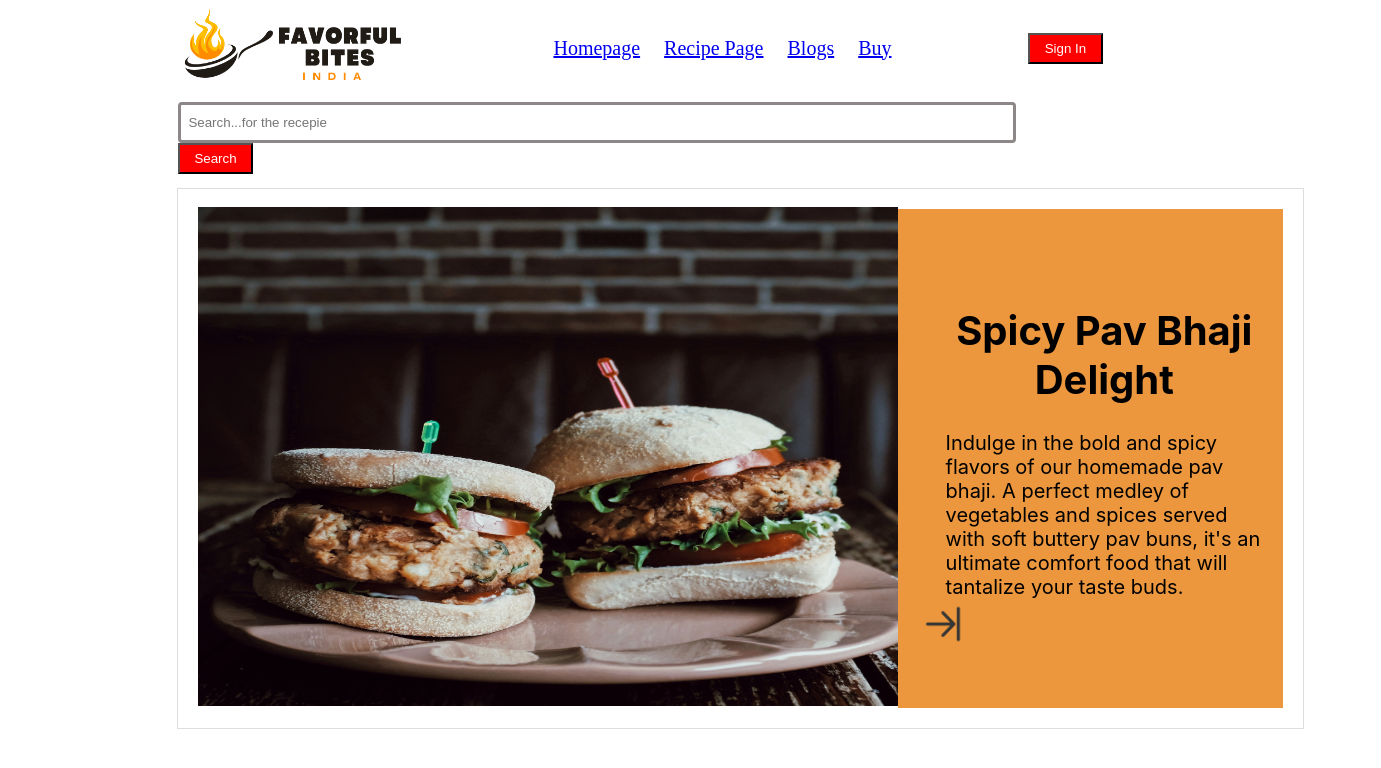
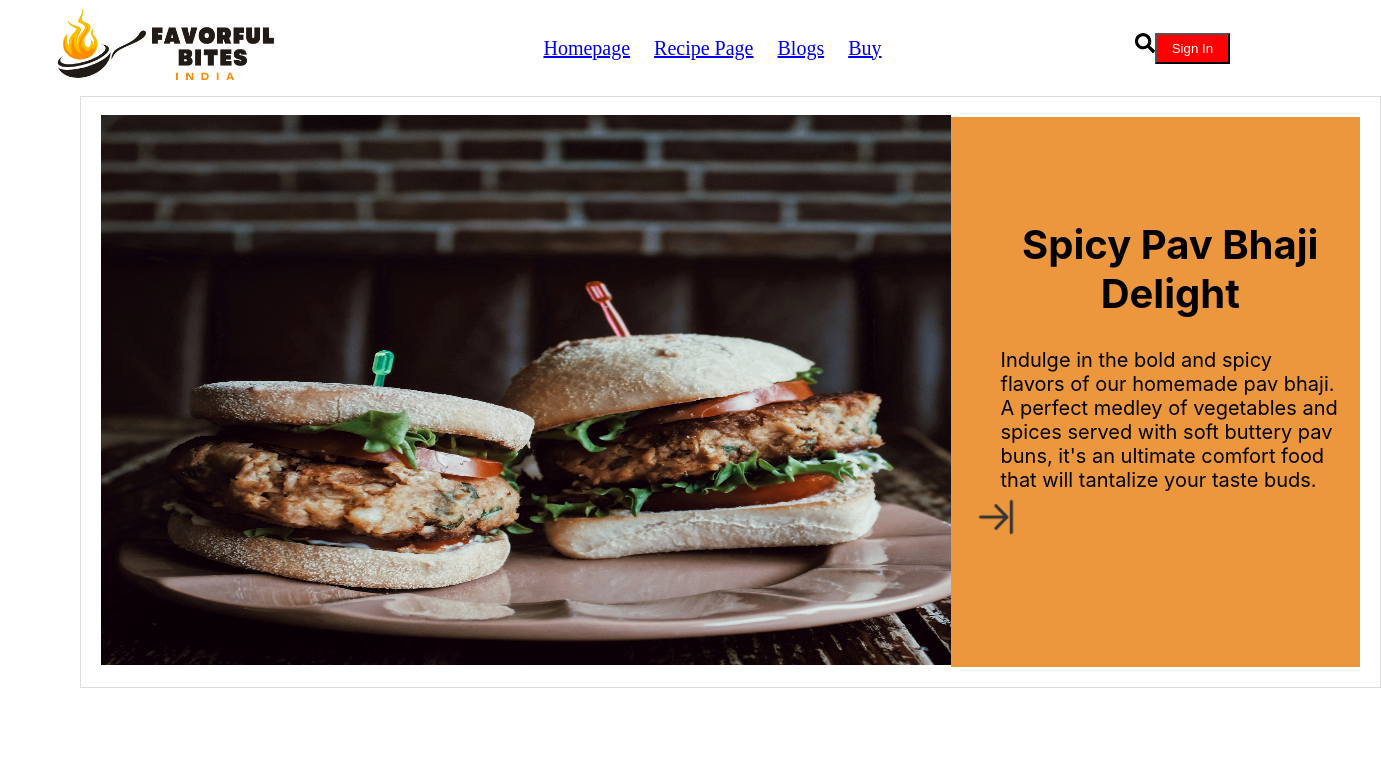
Before and after one commit to PrachiBhatt443/Flavorful_Bites_India, a React (Create React App) app in the folder food/: page / in a window 1280 px wide. Shown: the top 768 px of the page, 1381 px wide, since content can reach past the window. Built offline with nearby package versions, Linux system fonts and the light colour scheme.

Commit message:
Video links upgraded

```diff
--- a/food/package.json
+++ b/food/package.json
@@ -8,6 +8,7 @@
     "@testing-library/user-event": "^13.5.0",
     "react": "^18.2.0",
     "react-dom": "^18.2.0",
+    "react-icons": "^4.11.0",
     "react-router-dom": "^6.16.0",
     "react-scripts": "5.0.1",
     "web-vitals": "^2.1.4"
--- a/food/src/components/Navbar/HomePage.jsx
+++ b/food/src/components/Navbar/HomePage.jsx
@@ -51,10 +51,7 @@ function Homepage() {
   const currentImage = imageInfo[currentImageIndex];
   return (
     <>
-      <div className={styles.search}>
-       <input type="text"  placeholder="  Search...for the recepie"  className={styles.search_box}/>
-      <button type="submit" className={styles.red}>Search</button>
-      </div>
+
       <div className={styles.card}>
         <div className={styles.imagecontainer}>
           <img
--- a/food/src/components/Navbar/Navbar.jsx
+++ b/food/src/components/Navbar/Navbar.jsx
@@ -1,23 +1,37 @@
 import React, { useState, useEffect } from 'react';
 import styles from './Navbar.module.css';
 import { Link } from 'react-router-dom';
+import { FaSearch } from "react-icons/fa";
 
 function Navbar() {
+  const [visible, makeVisible] = useState(false);
+  const toggleVisibility = () => {
+    makeVisible(!visible);
+  };
   return (
+      <>
         <nav>
             <div>
               <img className={styles.logo} src='./img/cooking1.png' alt="Logo" />
             </div>
             <ul>
               <li><Link to='/'>Homepage</Link></li>
-          <li><Link to='/recepie/{0}'>Recipe Page</Link></li>
-          {/* <li><Link to={'/recepie'}>Recipe Page</Link></li> */}
+              <li><Link to={`/recepie/-1`}>Recipe Page</Link></li>
               <li><Link to="/blogs">Blogs</Link></li>
               <li><Link to="#">Buy</Link></li>
             </ul>
+            <div>
+              <FaSearch onClick={toggleVisibility}>S</FaSearch>
               <button className={styles.red}>Sign In</button>
+            </div>
+
         </nav>
-
+        {visible &&
+          <div className={styles.search}>
+            <input type="text"  placeholder="  Search...for the recepie"  className={styles.search_box}/>
+            <button type="submit" className={styles.red}>Search</button>
+          </div>}
+      </>
   )
 }
 
--- a/food/src/components/Navbar/Navbar.module.css
+++ b/food/src/components/Navbar/Navbar.module.css
@@ -10,8 +10,8 @@
   }
 nav{
     margin-top: 8px;
-    margin-right: 177px;
-    margin-left: 177px;
+    margin-right: 50px;
+    margin-left: 50px;
     display: flex;
     justify-content:space-between;
     align-items: center;
@@ -36,24 +36,24 @@ nav ul li{
 }
 .card {
     margin-top: 8px;
-    margin-right: 177px;
-    margin-left: 177px;
+    /* margin-right: 50px; */
+    margin-left: 80px;
     display: flex;
     justify-content: space-between;
     align-items: center;
     border: 1px solid #ddd;
     padding: 20px;
-    width: 1085px;
-    height: 499px;
+    width: 1259px;
+    height: 550px;
 }
 .imagecontainer{
-    flex: 1;
+    flex: 2;
 
 }
 .image {
-    width: 700px;
+    width: 850px;
     /* height: auto; */
-    height: 499px;
+    height: 550px;
 }
 .image1 {
     height: 499px;
@@ -62,8 +62,8 @@ nav ul li{
 .textcontainer {
     flex: 1;
     padding: 0 20px;
-    height: 499px;
-    width: 345px;
+    height: 550px;
+    width: 360px;
 }
 .textcontainer h1{
     flex: 1;
--- a/food/src/components/Recepie/Recepie.jsx
+++ b/food/src/components/Recepie/Recepie.jsx
@@ -1,23 +1,14 @@
 import React from 'react'
-import s from '../Navbar/Navbar.module.css'
 import VdoBlock from './VdoBlock'
 import { useParams } from 'react-router-dom'
-import styles from './RecepieBlock.module.css'
 
 
 const Recepie = (props) =>{
-  const { index } = useParams();
-  console.log(props)
-
-// const Recepie = ({index}) => {
+  const {id} = useParams();
 
   return (
     <>
-      <div className={s.search}>
-        <input type="text"  placeholder="  Search...for the recepie"  className={s.search_box}/>
-        <button type="submit" className={s.red}>Search</button>
-      </div>
-        <VdoBlock  Index={index}/>
+      { id!=-1 && <VdoBlock  Index={parseInt(id)}/>}
       <footer></footer>
     </>
   )
--- a/food/src/components/Recepie/RecepieBlock.module.css
+++ b/food/src/components/Recepie/RecepieBlock.module.css
@@ -2,14 +2,18 @@
 
 .card {
     margin-top: 8px;
-    margin-right: 177px;
-    margin-left: 177px;
+    margin-left: 80px;
     display: flex;
     border: 1px solid #ddd;
-    width: 1100px;
+    /* width: 1100px;
     height: 499px;
-    padding: 10px;
+    padding: 20px; */
     gap: 20px;
+    margin-top: 8px;
+    /* margin-right: 50px; */
+    padding: 20px;
+    width: 1259px;
+    height: 550px;
 }
 .recepie{
     padding: 0 20px;
@@ -18,7 +22,7 @@
 }
 .vdoContainer {
     margin-top: 0;
-    width: 780px; /* Adjust the width as needed */
-    height: 400px; /* Adjust the height as needed */
+    width: 880px; /* Adjust the width as needed */
+    height: 500px; /* Adjust the height as needed */
     border: solid black;
   }
--- a/food/src/components/Recepie/VdoBlock.jsx
+++ b/food/src/components/Recepie/VdoBlock.jsx
@@ -16,8 +16,7 @@ const vdoInfo = [{
                  7. Serve hot with your favorite side dish or curry.<br>`,
         link: 'https://youtu.be/skPzG_ZMnyU?feature=shared',
         backgroundColor: 'lightblue',
-    },
-    {   src: "https://youtu.be/skPzG_ZMnyU?feature=shared",
+    },{   src: "https://youtu.be/tEtQeMWxVHI?feature=shared",
         name: 'Spicy Pav Bhaji Delight',
         ingredient:`- 4 large potatoes, boiled and mashed
                     - 1 cup cauliflower, finely chopped
@@ -34,11 +33,10 @@ const vdoInfo = [{
                   Using a potato masher, mash the vegetables until you get a thick, chunky consistency.
                   Toast pav buns on a hot griddle with a generous amount of butter until they turn golden brown.
                   Serve the hot bhaji with buttered pav buns, chopped onions, and a squeeze of lemon juice.`,
-        link: 'https://youtu.be/skPzG_ZMnyU?feature=shared',
+        link: 'https://youtu.be/tEtQeMWxVHI?feature=shared',
         backgroundColor: '#eb8d29e7',
-    },
-    {
-        src: "https://youtu.be/skPzG_ZMnyU?feature=shared",
+    },{
+        src: "https://youtu.be/3vRshidqBLY?feature=shared",
         name: 'Mighty Cheese Cake',
         ingredient:`- 2 cups crushed graham crackers
                     - 1/2 cup melted butter
@@ -54,11 +52,10 @@ const vdoInfo = [{
                   Bake in the preheated oven for 40-45 minutes or until the center is almost set.
                   Allow the cheesecake to cool completely, then refrigerate for at least 4 hours or overnight.
                   Serve chilled, optionally topped with whipped cream or fruit compote.`,
-        link: 'https://youtu.be/skPzG_ZMnyU?feature=shared',
+        link: 'https://youtu.be/3vRshidqBLY?feature=shared',
         backgroundColor: 'lightpink',
-    },
-    {
-        src: "https://youtu.be/skPzG_ZMnyU?feature=shared",
+    },{
+        src: "https://youtu.be/_q5GKCNZcHI?feature=shared",
         name: 'Homemade Burger Bliss',
         ingredient:`- 1 lb ground beef
                     - Salt (to taste)
@@ -75,22 +72,21 @@ const vdoInfo = [{
                   Toast burger buns on the grill or skillet until lightly golden.
                   Assemble the burgers by placing lettuce, tomato slices, cooked patties, cheese slices, and any desired condiments (such as ketchup, mustard, or mayonnaise) on the toasted buns.
                   Serve hot with fries or your favorite side dish.`,
-        link: 'https://youtu.be/skPzG_ZMnyU?feature=shared',
+        link: 'https://youtu.be/_q5GKCNZcHI?feature=shared',
         backgroundColor: '#51361ae7',
     }
-
     // Add more objects for additional images
   ];
 const VdoBlock = ({ Index }) => {
     const video = vdoInfo[Index];
   return (
     <div>
-        <div key={Index} className={s.card}>
-            <div className={s.vdoContainer}>
+        <div key={Index} className={s?.card}>
+            <div className={s?.vdoContainer}>
                 <iframe controls
                 width="100%" height="100%"
                 top='0'
-                src={`https://www.youtube.com/embed/${video.link.split('/').pop().split('?')[0]}`}>
+                src={`https://www.youtube.com/embed/${video?.link.split('/').pop().split('?')[0]}`}>
                     {/* <source src={video.src} type="video/mp4" />
                     Your browser does not support the video tag. */}
                 </iframe>
@@ -98,18 +94,17 @@ const VdoBlock = ({ Index }) => {
                     yield prep time cook
                 </div>
             </div>
-            <div className={s.recepie} style={{ backgroundColor: video.backgroundColor }}>
-                <h1>{video.name}</h1>
+            <div className={s.recepie} style={{ backgroundColor: video?.backgroundColor }}>
+                <h1>{video?.name}</h1>
                 <h2>INGRIDIENTS</h2>
-                <div dangerouslySetInnerHTML={{ __html: video.ingredient }} />
+                <div dangerouslySetInnerHTML={{ __html: video?.ingredient }} />
             </div>
          </div>
-        <div className={s.card}>
-            <div className={s.vdoContainer}>
+        <div className={s?.card}>
+            <div className={s?.vdoContainer}>
                 <h1 style={{padding:'18px'}} >RECEPIE</h1>
-                <div style={{padding:'18px'}} dangerouslySetInnerHTML={{ __html: video.recepie }} />
+                <div style={{padding:'18px',fontSize:'24px'}} dangerouslySetInnerHTML={{ __html: video?.recepie }} />
             </div>
-
       </div>
     </div>
   )
```
Also changed, not shown: 1 other file (tests, documents, lock files or other folders). Lines whose indentation alone changed are shown as unchanged.
